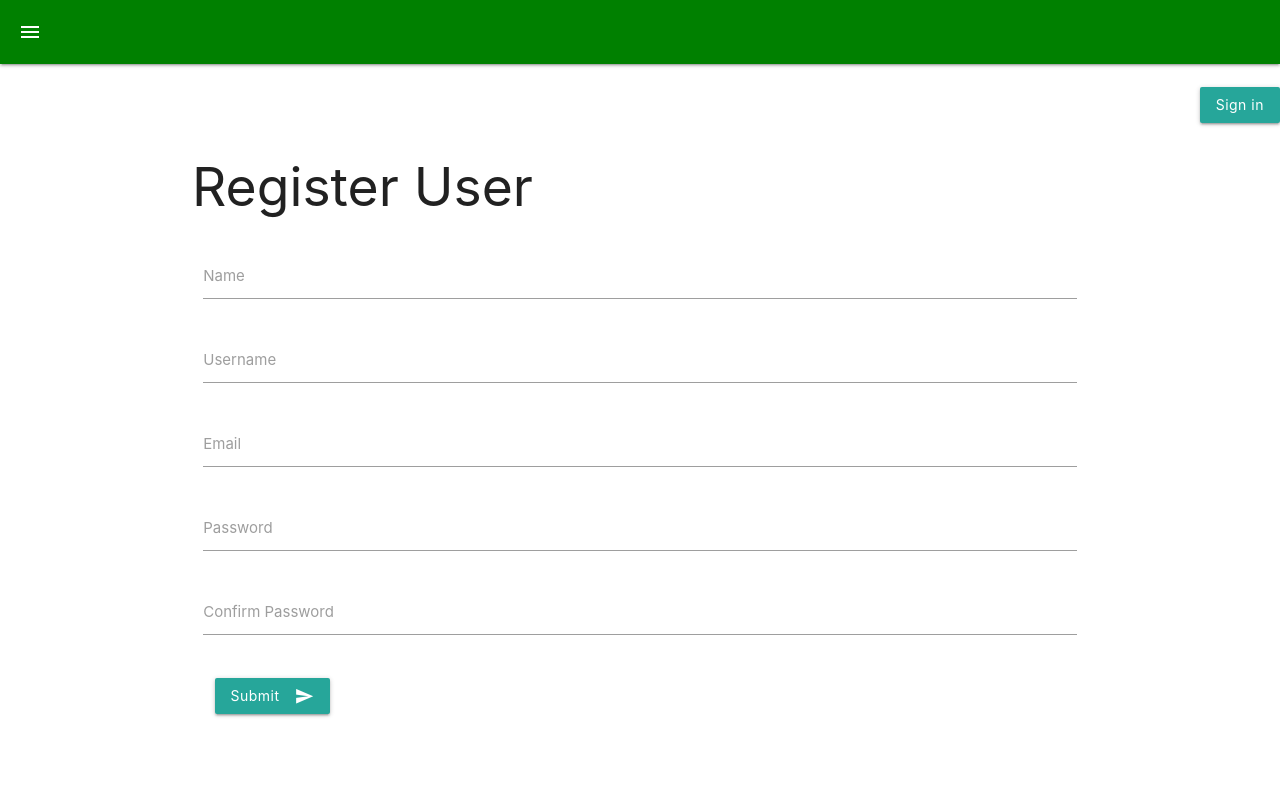
After one commit to njorogetimk/thefarm, a Flask app: page /register in a window 1280 px wide. The commit adds this page. Run offline with Flask 2, Linux system fonts and the light colour scheme; some libraries are stand-ins or nearby versions.

Commit message:
Initial Register and Login Routes

```diff
--- a/run.py
+++ b/run.py
@@ -1,4 +1,4 @@
 from the_App import app
 
-
+app.secret_key = 'Rev7'
 app.run(debug=True)
--- a/the_App/directory/views.py
+++ b/the_App/directory/views.py
@@ -1,7 +1,11 @@
-from flask import render_template, request, url_for, redirect, jsonify
+from flask import render_template, request, url_for, redirect, flash, session
 from flask import Blueprint
 from the_App import db, app
-from the_App.directory.models import Animal, Cattle, Sheep
+from the_App.directory.models import Animal, Cattle, Sheep, Farmer
+from wtforms import Form, StringField, PasswordField, validators
+from wtforms.fields.html5 import EmailField
+from passlib.hash import pbkdf2_sha256 as phash
+from functools import wraps
 
 
 directory = Blueprint('directory', __name__)
@@ -43,8 +47,20 @@ def get_feed():
     pass
 """
 
+# Check if logged in
+def is_loggedin(f):
+    @wraps(f)
+    def wrap(*args, **kwargs):
+        if 'logged_in' in session:
+            return f(*args, **kwargs)
+        else:
+            flash('Unauthorized, Please Login', 'success')
+            return redirect(url_for('directory.login'))
+    return wrap
+
 # Post Routes
 @directory.route('/animal', methods=['GET', 'POST'])
+@is_loggedin
 def add_animal():
     name = request.form.get('name')
     family_name = request.form.get('family')
@@ -73,6 +89,7 @@ def add_feed():
 """
 # Update Routes
 @directory.route('/update/<family>/<name>', methods=['POST', 'GET'])
+@is_loggedin
 def update(family, name):
     if request.method == 'GET':
         chk_family = Animal.query.filter_by(name=family).first()  # Check family
@@ -104,6 +121,7 @@ def update(family, name):
 
 # Delete Table
 @directory.route('/delete/<family>/<name>')
+@is_loggedin
 def deleteAnimal(family, name):
     ch_family = Animal.query.filter_by(name=family).first()  # Check for family
     if not ch_family:
@@ -119,3 +137,82 @@ def deleteAnimal(family, name):
         db.session.commit()
         return redirect(url_for('directory.get_animals'))
     return str(livestock)
+
+
+# Login Route Class
+class RegisterForm(Form):
+    name = StringField('Name', [
+        validators.DataRequired(),
+        validators.length(min=1, max=50)
+    ])
+    username = StringField('Username', [
+        validators.DataRequired(),
+        validators.length(min=1, max=20)
+    ])
+    email = EmailField('Email', [
+        validators.DataRequired(),
+        validators.Email()
+    ])
+    password = PasswordField('Password', [
+            validators.DataRequired(),
+            validators.EqualTo('confirm', message='Passwords do not match')
+    ])
+    confirm = PasswordField('Confirm Password')
+
+
+# Register Route
+@directory.route('/register', methods=['GET', 'POST'])
+def register():
+    form = RegisterForm(request.form)
+    if request.method == 'POST' and form.validate():
+        name = form.name.data
+        username = form.username.data
+        email = form.email.data
+        password = phash.hash(str(form.password.data))
+
+        farmer = Farmer(name, username, email, password)
+        db.session.add(farmer)
+        db.session.commit()
+        flash('You are now registered', 'success')
+        return redirect(url_for('directory.login'))
+    return render_template('register.html', form=form)
+
+
+# Login Route
+@directory.route('/login', methods=['GET', 'POST'])
+def login():
+    if request.method == 'POST':
+        username = request.form.get('username')
+        password_get = request.form.get('password')
+
+        farmer = Farmer.query.filter_by(username=username).first()
+        if farmer:
+            password = farmer.password
+            verify_pass = phash.verify(password_get, password)
+            if verify_pass:
+                session['logged_in'] = True
+                session['username'] = username
+                flash('You are now logged in', 'success')
+                return redirect(url_for('directory.dashboard'))
+            else:
+                error = 'Wrong password'
+                return render_template('login.html', error=error)
+        else:
+            error = 'Username not found'
+            return render_template('login.html', error=error)
+    return render_template('login.html')
+
+
+# Logout Route
+@directory.route('/logout')
+def logout():
+    session.clear()
+    flash('Logged Out', 'success')
+    return redirect(url_for('directory.login'))
+
+
+# Dashboard route
+@directory.route('/dashboard')
+@is_loggedin
+def dashboard():
+    return render_template('dashboard.html')
--- a/the_App/static/css/main.css
+++ b/the_App/static/css/main.css
@@ -47,3 +47,8 @@ nav{
 .danger{
   background-color: red;
 }
+
+/* Flash Messages */
+.success{
+  background-color: green;
+}
--- a/the_App/templates/animals.html
+++ b/the_App/templates/animals.html
@@ -37,8 +37,8 @@
                   </span>
                 </div>
               {% endfor %}
+              {% endif %}
               <div class="clearfix"></div>
-              {% endif %}
           </li>
         {% endfor %}
     </ul>
--- a/the_App/templates/base.html
+++ b/the_App/templates/base.html
@@ -11,7 +11,11 @@
   </head>
   <body>
     {% include 'includes/_navbar.html' %}
-    {% block container %}{% endblock %}
+    <br>
+    {% include 'includes/_logregister.html' %}
+    {% block container %}
+      {% include 'includes/_messages.html' %}
+    {% endblock %}
 
     <script src="{{ url_for('static', filename='js/materialize.min.js') }}" charset="utf-8"></script>
     <script src="{{ url_for('static', filename='js/custom.js') }}" charset="utf-8"></script>
--- /dev/null
+++ b/the_App/templates/dashboard.html
@@ -0,0 +1,5 @@
+{% extends 'base.html'%}
+
+{% block container %}
+  <h2>Welcome {{session.username}}</h2>
+{% endblock %}
--- /dev/null
+++ b/the_App/templates/includes/_formhelpers.html
@@ -0,0 +1,9 @@
+{% macro render_field(field) %}
+  {{ field.label }}
+  {{ field(**kwargs)|safe }}
+  {% if field.errors %}
+    {% for error in field.errors %}
+      <span>{{error}}</span>
+    {% endfor %}
+  {% endif %}
+{% endmacro %}
--- /dev/null
+++ b/the_App/templates/includes/_logregister.html
@@ -0,0 +1,9 @@
+<div>
+  {% if session.logged_in %}
+    <a href="{{url_for('directory.logout')}}" class="btn right">Logout</a>
+    <a href="{{url_for('directory.dashboard')}}" class="btn right">Dashboard</a>
+  {% else %}
+    <a href="{{url_for('directory.login')}}" class="btn right">Sign in</a>
+  {% endif %}
+  <div class="clearfix"></div>
+</div>
--- /dev/null
+++ b/the_App/templates/register.html
@@ -0,0 +1,32 @@
+{% extends 'base.html' %}
+
+{% block container %}
+  <div class="container">
+    <h2>Register User</h2>
+    {% from 'includes/_formhelpers.html' import render_field %}
+    <div class="row">
+      <form method="POST" action="" class="col s12">
+        <div class="row">
+          <div class="input-field col s12">
+            {{render_field(form.name, class_="validate")}}
+          </div>
+          <div class="input-field col s12">
+            {{render_field(form.username, class_="validate")}}
+          </div>
+          <div class="input-field col s12">
+            {{render_field(form.email, class_="validate")}}
+          </div>
+          <div class="input-field col s12">
+            {{render_field(form.password, class_="validate")}}
+          </div>
+          <div class="input-field col s12">
+            {{render_field(form.confirm, class_="validate")}}
+          </div>
+        </div>
+        <div class="col s12">
+        <button class="btn waves-effect waves-light" type="submit">Submit <i class="material-icons right">send</i></button>
+      </div>
+      </form>
+    </div>
+  </div>
+{% endblock %}
```
Also changed, not shown: requirements.txt (+9 -1 lines), the_App/directory/models.py (+9 -6 lines), the_App/templates/includes/_messages.html (added, +16 -0 lines), the_App/templates/login.html (added, +26 -0 lines).
